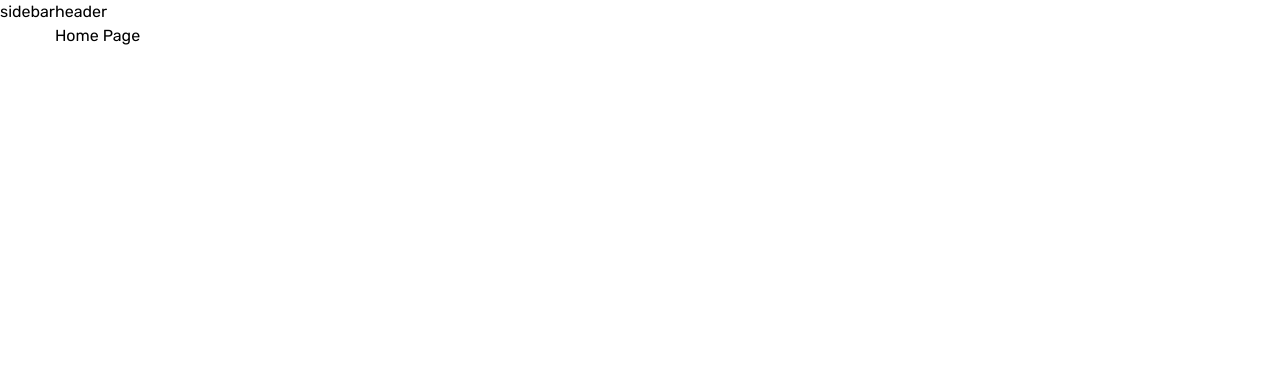
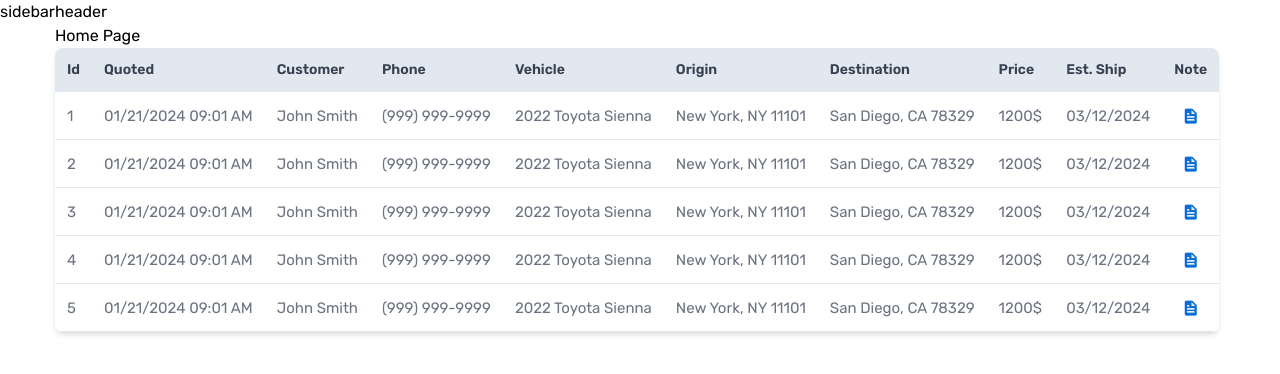
Before and after one commit to BlueMateCRM/BlueMateCRM, a Vue app: page / in a window 1280 px wide. Shown: the top 374 px of the page. Built offline with nearby package versions, Linux system fonts and the light colour scheme.

Commit message:
Created AppTable

```diff
--- a/index.html
+++ b/index.html
@@ -5,6 +5,10 @@
     <link rel="icon" type="image/svg+xml" href="/vite.svg" />
     <meta name="viewport" content="width=device-width, initial-scale=1.0" />
     <title>CRM</title>
+    <link
+      href="https://unpkg.com/boxicons@2.1.4/css/boxicons.min.css"
+      rel="stylesheet"
+    />
   </head>
   <body>
     <div id="app"></div>
--- /dev/null
+++ b/src/components/tables/AppTable.vue
@@ -0,0 +1,57 @@
+<script setup lang="ts">
+const props = defineProps({
+  headers: {
+    type: Array,
+    required: true,
+  },
+  data: {
+    type: Array,
+    required: true,
+  },
+});
+</script>
+
+<template>
+  <div class="relative overflow-x-auto shadow-md sm:rounded-lg w-full">
+    <table
+      class="min-w-full text-sm text-left text-gray-500 dark:text-gray-400"
+    >
+      <!-- header -->
+      <thead
+        class="text-sm text-gray-700 bg-[#E2E8F0] dark:bg-[#DEF7EC] dark:text-gray-400"
+      >
+        <tr>
+          <th
+            v-for="(item, index) in props.headers"
+            scope="col"
+            class="px-3 py-3 capitalize font-semibold"
+            :key="index + 'CCMMB'"
+          >
+            {{ item.title }}
+          </th>
+        </tr>
+      </thead>
+
+      <!-- body -->
+      <tbody>
+        <tr
+          v-for="item in props.data"
+          class="bg-white border-b dark:bg-gray-800 dark:border-gray-700 hover:bg-gray-100 dark:hover:bg-gray-100"
+          :key="item.id + 'JJDF'"
+        >
+          <td
+            v-for="(td, tdIndex) in props.headers"
+            class="px-3 py-[9.5px] text-[15px]"
+            :key="tdIndex + 'TDIndex'"
+          >
+            <slot :name="`td_${td.value}`" :item="item">{{
+              item[td.value]
+            }}</slot>
+          </td>
+        </tr>
+      </tbody>
+    </table>
+  </div>
+</template>
+
+<style scoped></style>
--- /dev/null
+++ b/src/components/tables/ExapleTable.vue
@@ -0,0 +1,19 @@
+<script setup lang="ts">
+import { orderHeaders } from "../../data/tableData";
+import { orders } from "../../data/staticData";
+import AppTable from "./AppTable.vue";
+</script>
+
+<template>
+  <main>
+    <AppTable :data="orders" :headers="orderHeaders">
+      <template #td_note>
+        <div class="flex justify-center">
+          <i class="bx bxs-file text-mainBlue text-lg"></i>
+        </div>
+      </template>
+    </AppTable>
+  </main>
+</template>
+
+<style scoped></style>
--- /dev/null
+++ b/src/data/staticData.ts
@@ -0,0 +1,62 @@
+export const orders = [
+  {
+    id: 1,
+    quoted: "01/21/2024 09:01 AM",
+    customer: "John Smith",
+    phone: "(999) 999-9999",
+    vehicle: "2022 Toyota Sienna",
+    origin: "New York, NY 11101",
+    destination: "San Diego, CA 78329",
+    price: "1200$",
+    date: "03/12/2024",
+    note: "url",
+  },
+  {
+    id: 2,
+    quoted: "01/21/2024 09:01 AM",
+    customer: "John Smith",
+    phone: "(999) 999-9999",
+    vehicle: "2022 Toyota Sienna",
+    origin: "New York, NY 11101",
+    destination: "San Diego, CA 78329",
+    price: "1200$",
+    date: "03/12/2024",
+    note: "url",
+  },
+  {
+    id: 3,
+    quoted: "01/21/2024 09:01 AM",
+    customer: "John Smith",
+    phone: "(999) 999-9999",
+    vehicle: "2022 Toyota Sienna",
+    origin: "New York, NY 11101",
+    destination: "San Diego, CA 78329",
+    price: "1200$",
+    date: "03/12/2024",
+    note: "url",
+  },
+  {
+    id: 4,
+    quoted: "01/21/2024 09:01 AM",
+    customer: "John Smith",
+    phone: "(999) 999-9999",
+    vehicle: "2022 Toyota Sienna",
+    origin: "New York, NY 11101",
+    destination: "San Diego, CA 78329",
+    price: "1200$",
+    date: "03/12/2024",
+    note: "url",
+  },
+  {
+    id: 5,
+    quoted: "01/21/2024 09:01 AM",
+    customer: "John Smith",
+    phone: "(999) 999-9999",
+    vehicle: "2022 Toyota Sienna",
+    origin: "New York, NY 11101",
+    destination: "San Diego, CA 78329",
+    price: "1200$",
+    date: "03/12/2024",
+    note: "url",
+  },
+];
--- /dev/null
+++ b/src/data/tableData.ts
@@ -0,0 +1,12 @@
+export const orderHeaders = [
+  { title: "id", value: "id" },
+  { title: "quoted", value: "quoted" },
+  { title: "customer", value: "customer" },
+  { title: "phone", value: "phone" },
+  { title: "vehicle", value: "vehicle" },
+  { title: "origin", value: "origin" },
+  { title: "destination", value: "destination" },
+  { title: "price", value: "price" },
+  { title: "Est. ship", value: "date" },
+  { title: "note", value: "note" },
+];
--- a/src/pages/user/Home.vue
+++ b/src/pages/user/Home.vue
@@ -1,7 +1,12 @@
-<script setup lang="ts"></script>
+<script setup lang="ts">
+import ExampleTable from "../../components/tables/ExapleTable.vue";
+</script>
 
 <template>
-  <main>Home Page</main>
+  <main>
+    Home Page
+    <ExampleTable />
+  </main>
 </template>
 
 <style scoped></style>
```
